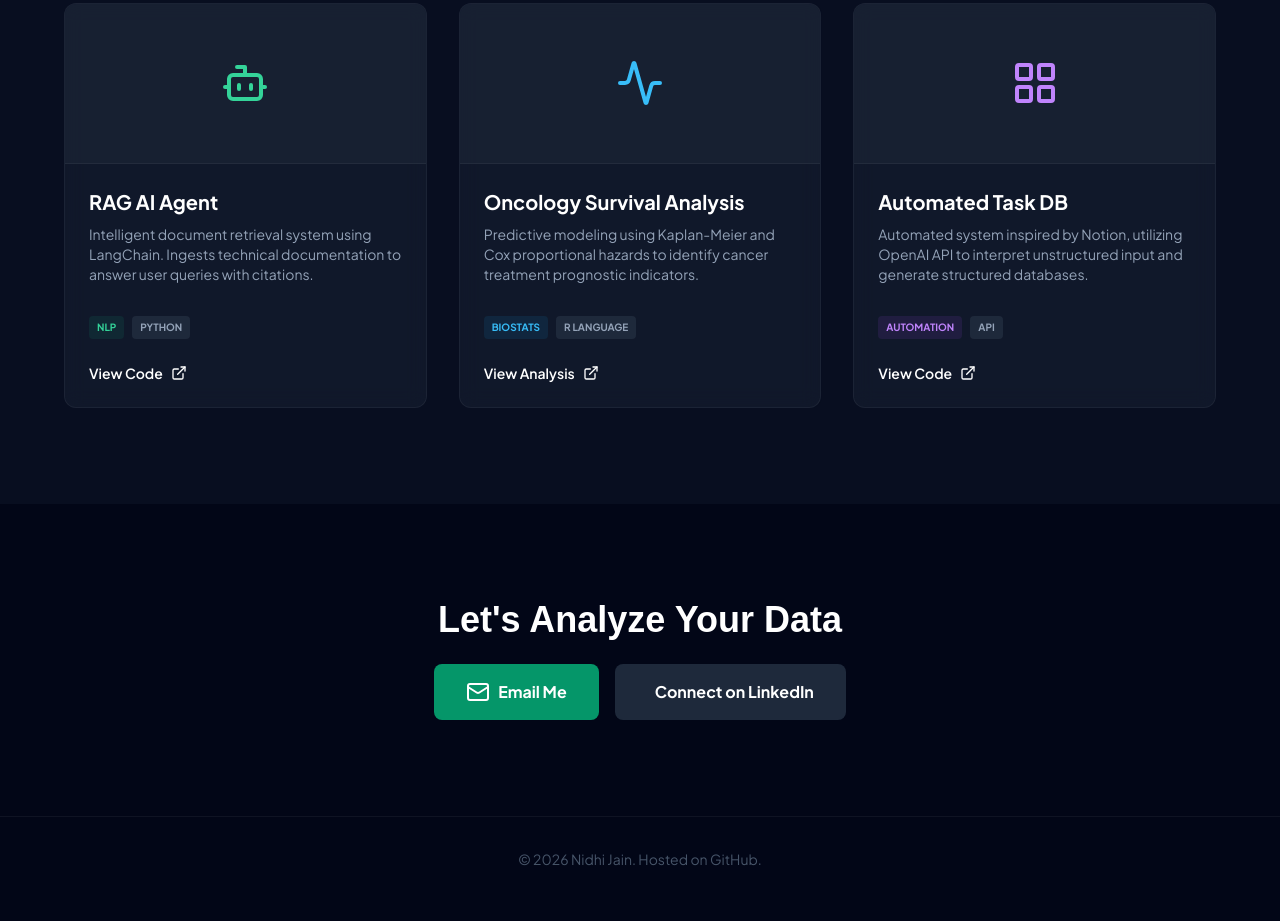
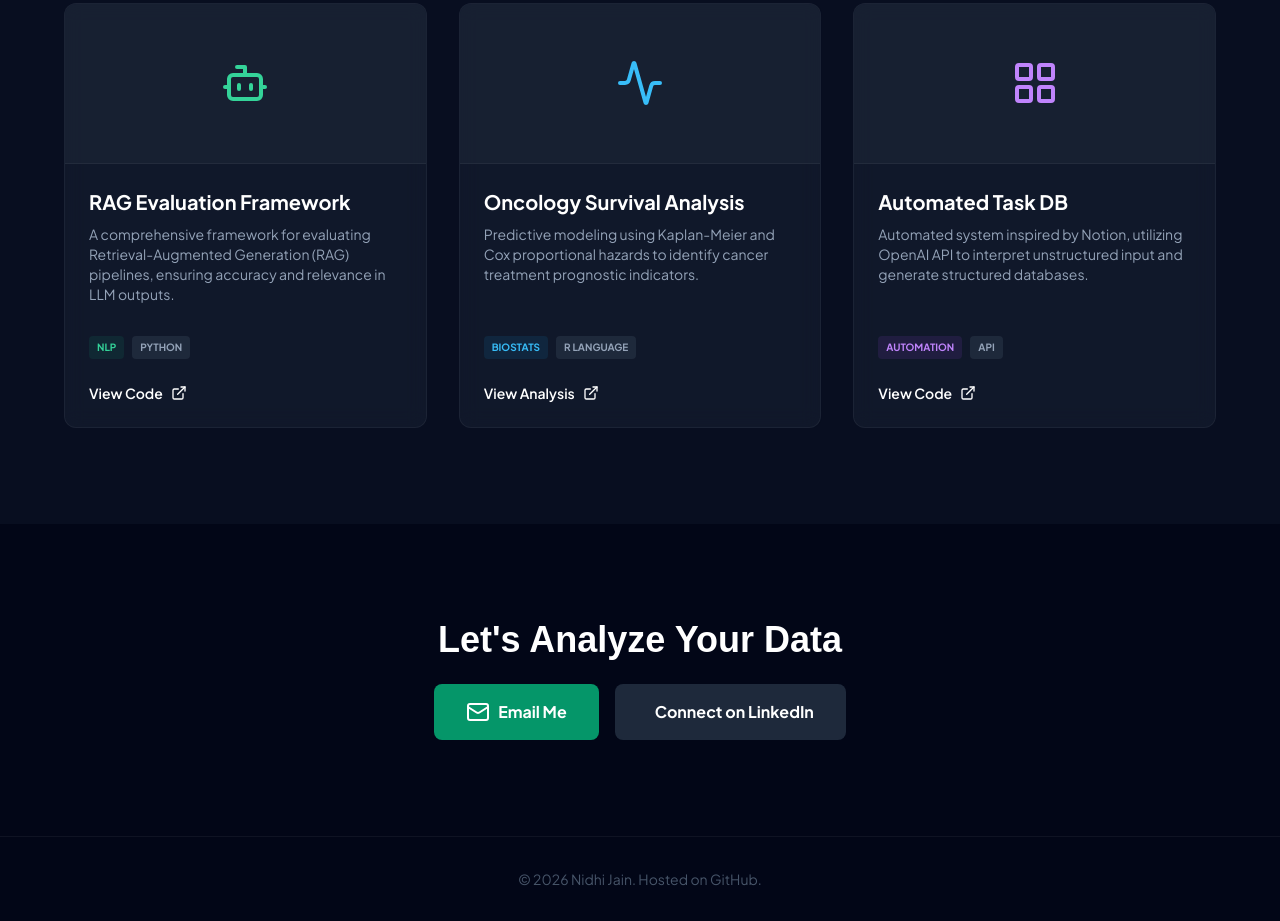
Before and after one commit to nidhijain16/nidhijain16.github.io, a plain HTML site: page index.html in a window 1280 px wide. Shown: the part 2433-3354 px from the top of the page. Drawn offline with nearby package versions, Linux system fonts and the light colour scheme; some icons are missing; a web font is replaced by a local one.

Commit message:
Update index.html

```diff
--- a/index.html
+++ b/index.html
@@ -304,15 +304,15 @@
                         <i data-lucide="bot" class="w-12 h-12 text-emerald-400 group-hover:scale-110 transition"></i>
                     </div>
                     <div class="p-6 flex flex-col flex-grow">
-                        <h3 class="text-xl font-bold text-white mb-2">RAG AI Agent</h3>
+                        <h3 class="text-xl font-bold text-white mb-2">RAG Evaluation Framework</h3>
                         <p class="text-slate-400 text-sm mb-4 flex-grow">
-                            Intelligent document retrieval system using LangChain. Ingests technical documentation to answer user queries with citations.
+                            A comprehensive framework for evaluating Retrieval-Augmented Generation (RAG) pipelines, ensuring accuracy and relevance in LLM outputs.
                         </p>
                         <div class="flex flex-wrap gap-2 mt-4">
                             <span class="text-[10px] font-bold uppercase text-emerald-400 bg-emerald-500/10 px-2 py-1 rounded">NLP</span>
                             <span class="text-[10px] font-bold uppercase text-slate-400 bg-slate-800 px-2 py-1 rounded">Python</span>
                         </div>
-                        <a href="https://github.com/nidhijain16/rag-ai-agent" class="mt-6 text-sm font-semibold text-white flex items-center gap-2 hover:text-emerald-400 transition">
+                        <a href="https://github.com/nidhijain16/RAG-Evaluation-Framework" target="_blank" class="mt-6 text-sm font-semibold text-white flex items-center gap-2 hover:text-emerald-400 transition">
                             View Code <i data-lucide="external-link" class="w-4 h-4"></i>
                         </a>
                     </div>
@@ -331,7 +331,7 @@
                             <span class="text-[10px] font-bold uppercase text-sky-400 bg-sky-500/10 px-2 py-1 rounded">Biostats</span>
                             <span class="text-[10px] font-bold uppercase text-slate-400 bg-slate-800 px-2 py-1 rounded">R Language</span>
                         </div>
-                        <a href="https://github.com/nidhijain16/oncology-survival-analysis" class="mt-6 text-sm font-semibold text-white flex items-center gap-2 hover:text-emerald-400 transition">
+                        <a href="https://github.com/nidhijain16/oncology-survival-analysis" target="_blank" class="mt-6 text-sm font-semibold text-white flex items-center gap-2 hover:text-emerald-400 transition">
                             View Analysis <i data-lucide="external-link" class="w-4 h-4"></i>
                         </a>
                     </div>
@@ -350,7 +350,7 @@
                             <span class="text-[10px] font-bold uppercase text-purple-400 bg-purple-500/10 px-2 py-1 rounded">Automation</span>
                             <span class="text-[10px] font-bold uppercase text-slate-400 bg-slate-800 px-2 py-1 rounded">API</span>
                         </div>
-                        <a href="https://github.com/nidhijain16/automated-task-db" class="mt-6 text-sm font-semibold text-white flex items-center gap-2 hover:text-emerald-400 transition">
+                        <a href="https://github.com/nidhijain16/automated-task-db" target="_blank" class="mt-6 text-sm font-semibold text-white flex items-center gap-2 hover:text-emerald-400 transition">
                             View Code <i data-lucide="external-link" class="w-4 h-4"></i>
                         </a>
                     </div>
```
